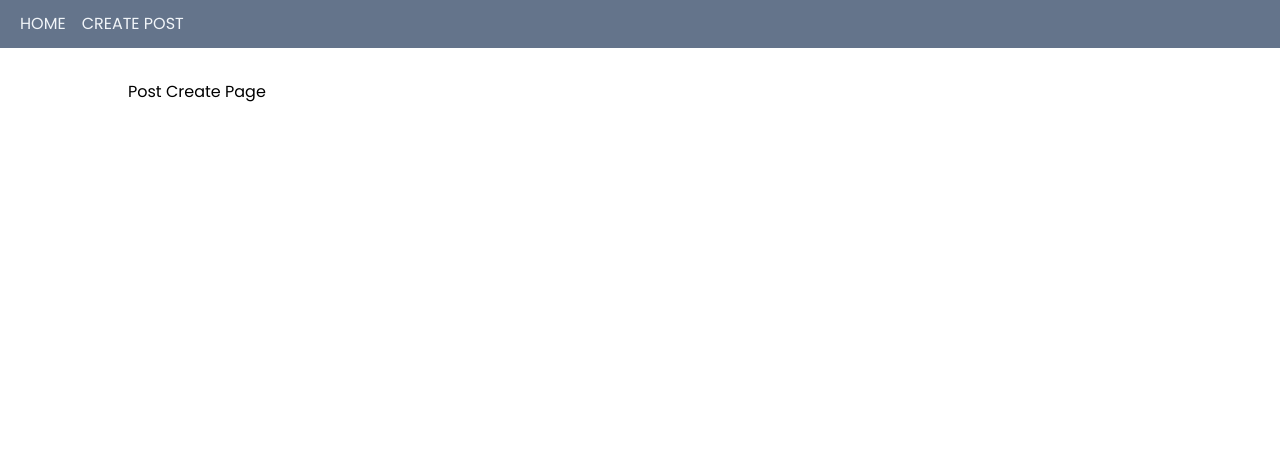
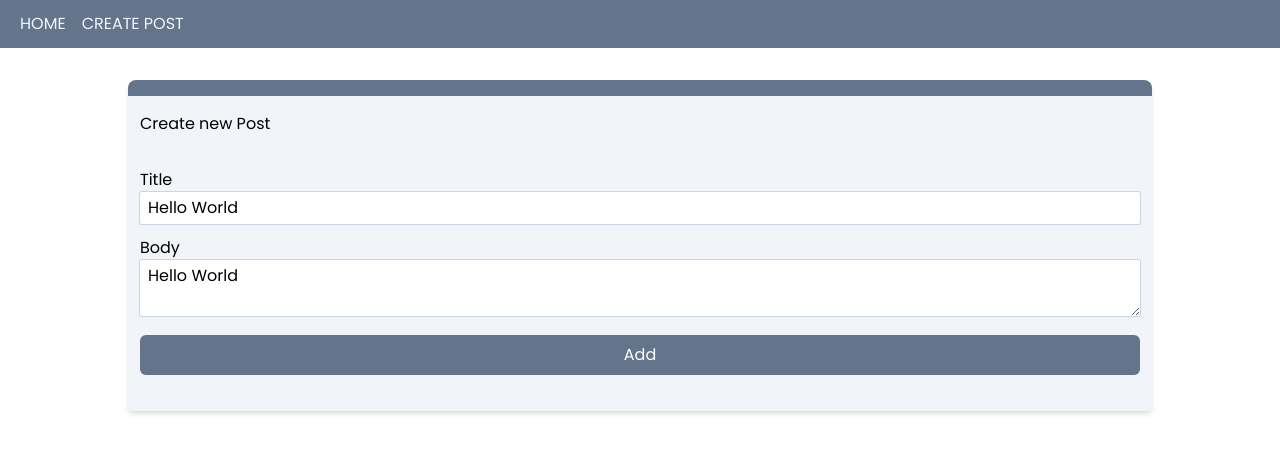
Before and after one commit to roquejessica/attendance-monitoring-and-management-system, a Vue app: page /post-create in a window 1280 px wide. Shown: the top 452 px of the page. Built offline with nearby package versions, Linux system fonts and the light colour scheme.

Commit message:
create post form

```diff
--- a/src/views/PostCreateView.vue
+++ b/src/views/PostCreateView.vue
@@ -1,5 +1,30 @@
-<script setup></script>
+<script setup>
+import { reactive } from 'vue'
+import CardCompoenents from '@/components/CardCompoenents.vue'
+
+const post = reactive({
+  title: 'Hello World',
+  body: '',
+})
+</script>
 
 <template>
-  <div>Post Create Page</div>
+  <CardCompoenents>
+    <div class="px-3 py-4">
+      <form action="">
+        <h3 class="mb-8">Create new Post</h3>
+        <div class="mb-3">
+          <label class="block">Title</label>
+          <input type="text" v-model="post.title" class="form-control" />
+        </div>
+        <div class="mb-3">
+          <label class="block">Body</label>
+          <textarea v-model="post.title" class="form-control"></textarea>
+        </div>
+        <div class="mb-5">
+          <button class="p-2 bg-slate-500 w-full rounded-md text-white">Add</button>
+        </div>
+      </form>
+    </div>
+  </CardCompoenents>
 </template>
```
